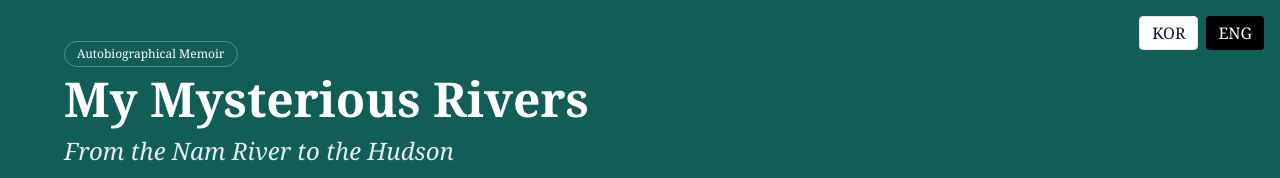
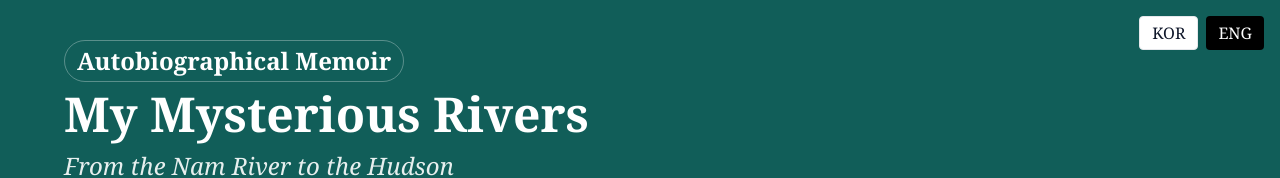
Before and after one commit to Seunghyup-CAA/New-repository, a React (Vite) app: page / in a window 1280 px wide. Shown: the top 178 px of the page. Built offline with nearby package versions, Linux system fonts and the light colour scheme.

Commit message:
Add files via upload

```diff
--- a/src/App.tsx
+++ b/src/App.tsx
@@ -51,7 +51,7 @@ const KO: Content = {
   hero: "삶과 기억, 고통과 감사가 하나의 흐름으로 이어지는 자전에세이",
   eventLabel: "📢 출판기념회 안내",
   eventTitle: "『신비로운 강들』 출판기념회",
-  eventDate: "일시: 5월 31일, 2026 (일요일) 오후 3시\n장소: 디모스연회장 (플러싱)\n주소: 150-24 Northern Blvd, Flushing, NY 11354\n전화: 212-871-6781",
+  eventDate: "일시: 2026년 5월 31일 (일요일) 오후 3시\n장소: 디모스연회장 (플러싱)\n주소: 150-24 Northern Blvd, Flushing, NY 11354\n전화: 212-871-6781",
   eventDesc:
     "소중한 분들을 모시고 출판기념회를 개최하게 되어 기쁜 마음으로 초대드립니다. 바쁘신 중에도 함께 자리해 주시어 이 뜻깊은 시간을 나누어 주시기 바랍니다.",
   eventBtn: ["이메일로", "문의하기"],
@@ -166,7 +166,7 @@ export default function MyMysticalRiverWebsite() {
 
       <section className="bg-teal-800 px-6 py-10 text-white md:px-10">
         <div className="mx-auto max-w-6xl">
-          <div className="inline-flex rounded-full border border-white/30 px-3 py-1 text-xs">{t.badge}</div>
+          <div className="inline-flex rounded-full border border-white/30 px-3 py-1 text-2xl font-bold">{t.badge}</div>
           {isKo && (
             <div
               className="mt-4 text-lg tracking-[0.12em] text-[#e7d9a8]"
```
